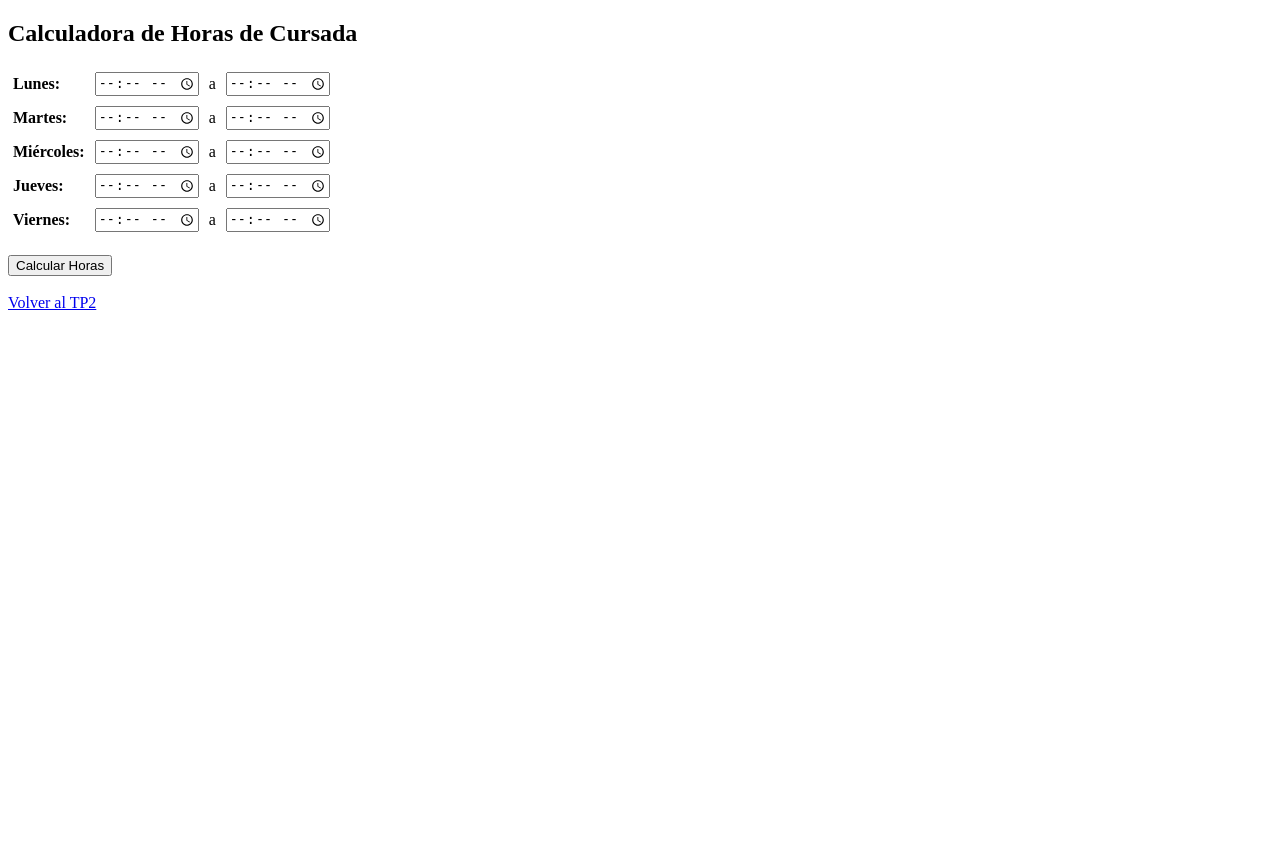
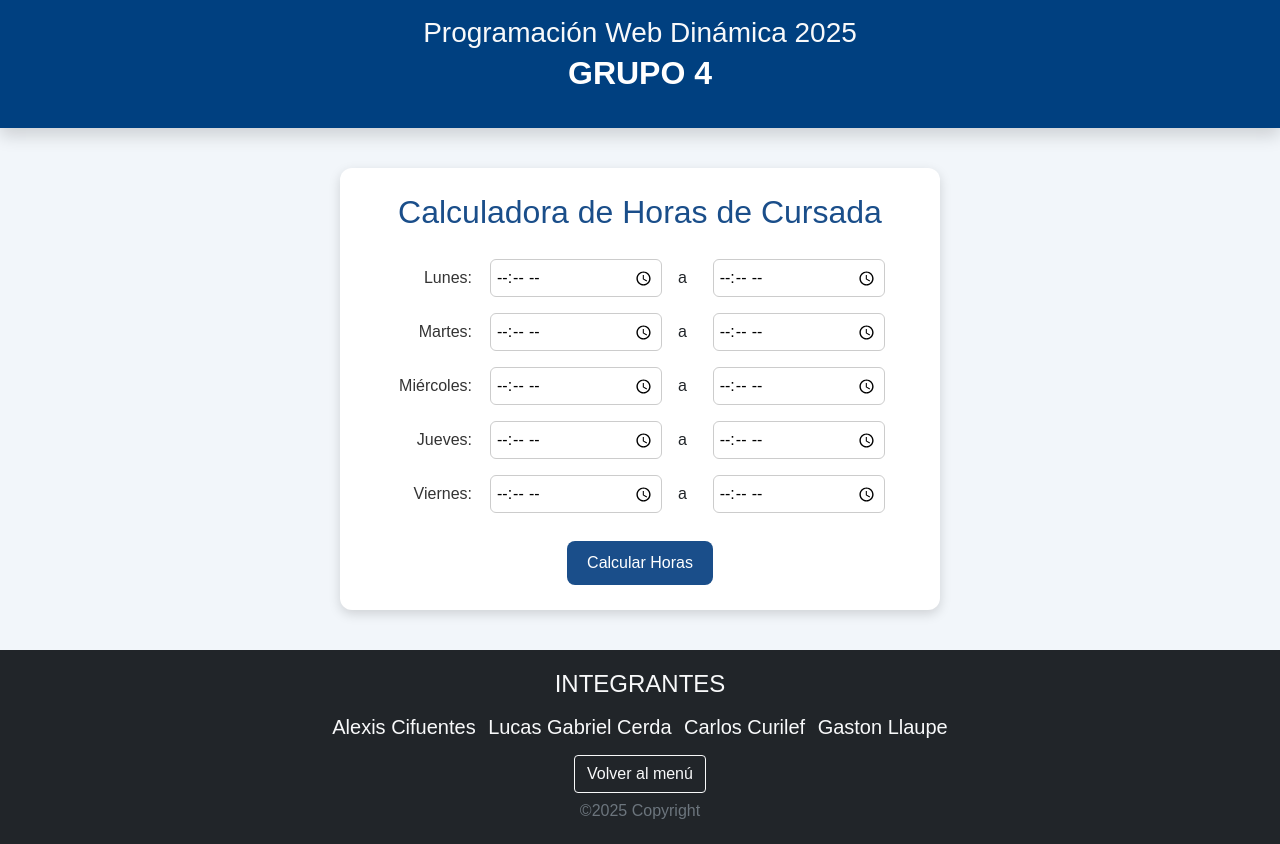
Before and after one commit to Alexiscifuentes02/PWD-GRUPO-4, a PHP site: page /Vista/TP2/Ejercicio2.php in a window 1280 px wide. Before the commit the page ends 310 px from the top, so only its background shows below. Run offline with PHP 8.4, Linux system fonts and the light colour scheme; some libraries are stand-ins or nearby versions.

Commit message:
Actualizado

```diff
--- a/index.php
+++ b/index.php
@@ -63,7 +63,7 @@
                         <a href="Vista/TP2/Ejercicio1.php" class="stretched-link text-decoration-none text-dark">Ejercicio 1</a>
                     </li>
                     <li class="list-group-item list-group-item-action list-group-item-danger text-center fw-bold">
-                        <a href="poner ruta al archivo aca" class="stretched-link text-decoration-none text-dark">Ejercicio 2</a>
+                        <a href="Vista/TP2/Ejercicio2.php" class="stretched-link text-decoration-none text-dark">Ejercicio 2</a>
                     </li>
                     <li class="list-group-item list-group-item-action list-group-item-danger text-center fw-bold">
                         <a href="Vista/TP2/Ejercicio3.php" class="stretched-link text-decoration-none text-dark">Ejercicio 3</a>
--- a/vista/Estructura/Encabezado.php
+++ b/vista/Estructura/Encabezado.php
@@ -20,5 +20,5 @@
 <body>
   <header id="encabezado" class="text-light text-center py-3 shadow">
       <h3 class="mb-1">Programación Web Dinámica 2025</h3>
-      <h2>GRUPO 4</h2>
+      <h2 class="text-white fw-bold">GRUPO 4</h2>
   </header>
--- a/vista/Estructura/Pie.php
+++ b/vista/Estructura/Pie.php
@@ -8,7 +8,7 @@
         </ul>
 
         <!-- Link para volver al menú -->
-        <div class="mt-3">
+        <div class="mt-2">
             <a href="../../index.php" class="btn btn-outline-light">Volver al menú</a>
         </div>
 
--- a/vista/TP2/Ejercicio2.php
+++ b/vista/TP2/Ejercicio2.php
@@ -1,38 +1,93 @@
-<!DOCTYPE html>
-<html>
-    <head>
+<?php
+    $tituloPagina = "TP 2 - Ejercicio 2";
+    include_once("../Estructura/Encabezado.php");
+?>
 <meta charset="utf-8">
 <title>TPE2 - Calculadora de Horas</title>
 <script src="../../../JQuery/jquery-3.7.1.js"></script>
 <style>
+    body {
+        font-family: Arial, sans-serif;
+        background-color: #f2f6fa;
+    }
+
+    h2 {
+        text-align: center;
+        margin-bottom: 20px;
+        color: #1a4e8a;
+    }
+
+    .container-form {
+        max-width: 600px;
+        margin: 40px auto;
+        padding: 25px;
+        background: white;
+        border-radius: 12px;
+        box-shadow: 0 4px 12px rgba(0,0,0,0.15);
+    }
+
+    table {
+        width: 100%;
+        border-collapse: collapse;
+    }
+
+    th {
+        text-align: right;
+        padding-right: 10px;
+        color: #333;
+        font-weight: normal;
+    }
+
+    td {
+        padding: 8px;
+    }
+
+    input[type="time"] {
+        padding: 6px;
+        border: 1px solid #ccc;
+        border-radius: 6px;
+        width: 100%;
+    }
+
     .error {
         color: red;
-                font-size: 0.9em;
-                margin-left: 10px;
+        font-size: 0.85em;
     }
+
     .campo-error {
-                border: 2px solid red;
+        border: 2px solid red !important;
     }
+
     #divErrores {
         color: red;
-                margin: 10px 0;
-                padding: 10px;
+        margin: 15px 0;
+        padding: 12px;
         border: 1px solid red;
         background-color: #ffeeee;
-                border-radius: 5px;
+        border-radius: 8px;
     }
-            table {
-                border-collapse: collapse;
+
+    input[type="submit"] {
+        display: block;
+        margin: 20px auto 0 auto;
+        padding: 10px 20px;
+        background-color: #1a4e8a;
+        color: white;
+        border: none;
+        border-radius: 8px;
+        cursor: pointer;
+        font-size: 1em;
+        transition: background 0.3s;
     }
-            th, td {
-                padding: 5px;
-                text-align: left;
+
+    input[type="submit"]:hover {
+        background-color: #15507a;
     }
 </style>
-    </head>
-    <body>
+
+<div class="container-form">
     <h2>Calculadora de Horas de Cursada</h2>
-        <form id="formularioHoras" name="formularioHoras" method="POST" action="../controlador/E2_controlador.php">
+    <form id="formularioHoras" name="formularioHoras" method="POST" action="../../Controlador/TP2/ControladorServidor2.php">
         <table>
             <tr>
                 <th><label>Lunes:</label></th>
@@ -70,104 +125,8 @@
                 <td><span class="error" id="error5"></span></td>
             </tr>
         </table>
-            <br>
         <input id="botonDeEnvio1" name="botonDeEnvio1" type="submit" value="Calcular Horas">
     </form>
+</div>
 
-        <script>
-            $(document).ready(function() {
-                // Limpiar errores al cambiar los campos
-                $('.hora-inicio, .hora-fin').on('input', function() {
-                    const id = $(this).attr('id');
-                    const dayNumber = id.replace('formularioHoras', '').replace('Fin', '');
-                    $('#error' + dayNumber).text('').hide();
-                    $(this).removeClass('campo-error');
-                });
-
-                // Validar formulario al enviar
-                $('#formularioHoras').on('submit', function(e) {
-                    let isValid = true;
-                    const errores = [];
-
-                    // Validar cada día
-                    for (let i = 1; i <= 5; i++) {
-                        const inicio = $('#formularioHoras' + i).val();
-                        const fin = $('#formularioHorasFin' + i).val();
-                        const errorElement = $('#error' + i);
-
-                        // Limpiar error previo
-                        errorElement.text('').hide();
-                        $('#formularioHoras' + i).removeClass('campo-error');
-                        $('#formularioHorasFin' + i).removeClass('campo-error');
-
-                        // Validar campos completos
-                        if ((inicio && !fin) || (!inicio && fin)) {
-                            errorElement.text('Debe completar ambos campos').show();
-                            $('#formularioHoras' + i).addClass('campo-error');
-                            $('#formularioHorasFin' + i).addClass('campo-error');
-                            isValid = false;
-                            errores.push('Día ' + i + ': Debe completar ambos campos');
-                        }
-                        // Validar que inicio sea menor que fin
-                        else if (inicio && fin && inicio >= fin) {
-                            errorElement.text('La hora de inicio debe ser anterior a la de fin').show();
-                            $('#formularioHoras' + i).addClass('campo-error');
-                            $('#formularioHorasFin' + i).addClass('campo-error');
-                            isValid = false;
-                            errores.push('Día ' + i + ': La hora de inicio debe ser anterior a la de fin');
-                        }
-                        // Validar formato de hora
-                        else if (inicio && fin) {
-                            const timeRegex = /^([01][0-9]|2[0-3]):([0-5][0-9])$/;
-                            if (!timeRegex.test(inicio) || !timeRegex.test(fin)) {
-                                errorElement.text('Formato de hora inválido').show();
-                                $('#formularioHoras' + i).addClass('campo-error');
-                                $('#formularioHorasFin' + i).addClass('campo-error');
-                                isValid = false;
-                                errores.push('Día ' + i + ': Formato de hora inválido');
-                            }
-                        }
-                    }
-
-                    // Verificar que al menos un día tenga horas completas
-                    let hasValidDay = false;
-                    for (let i = 1; i <= 5; i++) {
-                        const inicio = $('#formularioHoras' + i).val();
-                        const fin = $('#formularioHorasFin' + i).val();
-
-                        if (inicio && fin) {
-                            hasValidDay = true;
-                            break;
-                        }
-                    }
-
-                    if (!hasValidDay) {
-                        isValid = false;
-                        errores.push('Debe completar al menos un día completo de horarios');
-                        $('#divErrores').remove();
-                        $('<div id="divErrores"><h3>Error:</h3><p>Debe completar al menos un día completo de horarios</p></div>')
-                            .insertAfter('#formularioHoras');
-                    }
-
-                    // Si hay errores, prevenir el envío y mostrarlos
-                    if (!isValid) {
-                        e.preventDefault();
-                        $('#divErrores').remove();
-                        if (errores.length > 0) {
-                            let errorHtml = '<div id="divErrores"><h3>Errores en el formulario:</h3><ul>';
-                            $.each(errores, function(index, error) {
-                                errorHtml += '<li>' + error + '</li>';
-                            });
-                            errorHtml += '</ul></div>';
-
-                            $(errorHtml).insertAfter('#formularioHoras');
-                        }
-                    }
-                    // Si no hay errores, el formulario se envía normalmente
-                });
-            });
-        </script>
-        <br>
-        <a href="../../TP2.php">Volver al TP2</a>
-    </body>
-</html>
+<?php include_once("../Estructura/Pie.php"); ?>
```
Also changed, not shown: Controlador/TP2/ControladorServidor2.php (+20 -27 lines), vista/TP2/Action2.php (+27 -8 lines). Lines whose indentation alone changed are shown as unchanged.
